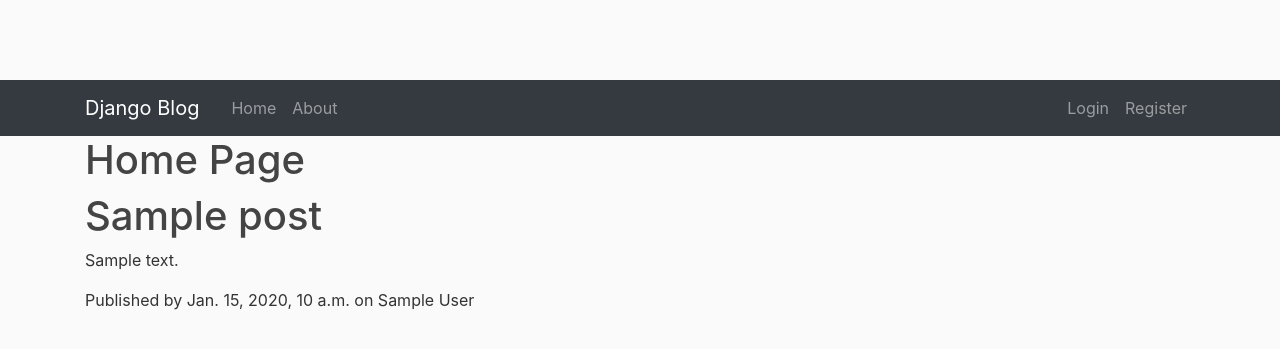
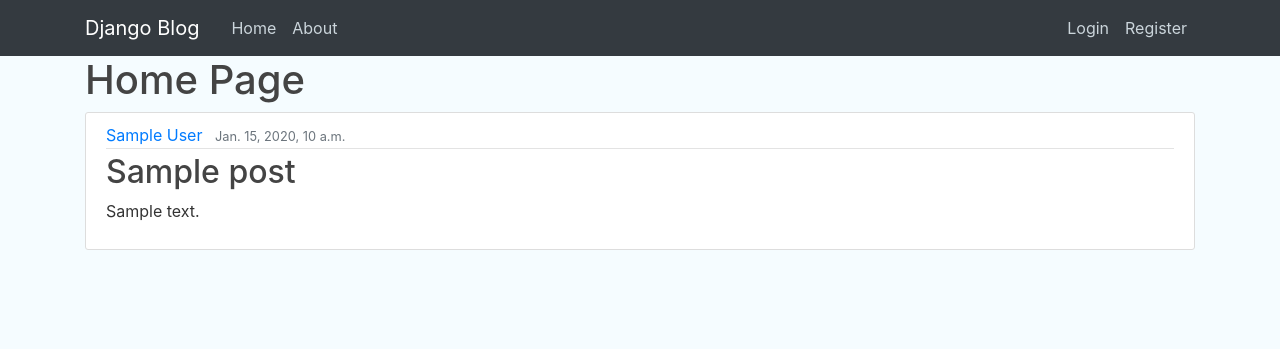
Before and after one commit to sevard/progmapp, a Django app: template blog/templates/blog/home.html in a window 1280 px wide. Shown: the top 349 px of the page. Run offline with Django 3.2, Linux system fonts and the light colour scheme; the template is opened without the code that fills it: most values are stand-ins (such as "Sample title", 1, 10 or a date in 2020).

Commit message:
Improved css in main.css. Improved base and home.html

```diff
--- a/blog/static/blog/main.css
+++ b/blog/static/blog/main.css
@@ -1,7 +1,6 @@
 body {
-  background: #fafafa;
+  background: #f5fcff;
   color: #333333;
-  margin-top: 5rem;
 }
 
 h1, h2, h3, h4, h5, h6 {
--- a/blog/templates/blog/base.html
+++ b/blog/templates/blog/base.html
@@ -8,25 +8,30 @@
 
     <!-- Bootstrap CSS -->
     <link rel="stylesheet" href="https://cdn.jsdelivr.net/npm/bootstrap@4.5.3/dist/css/bootstrap.min.css" integrity="sha384-TX8t27EcRE3e/ihU7zmQxVncDAy5uIKz4rEkgIXeMed4M0jlfIDPvg6uqKI2xXr2" crossorigin="anonymous">
+
+    <!-- Custom CSS -->
     <link rel="stylesheet" type="text/css" href="{% static 'blog/main.css' %}">
+
     {% if title %}
         <title>{{ title }}</title>
     {% else %}
         <title>Django Blog</title>
     {% endif %}
+
   </head>
   <body>
+    <header class="site-header">
       <nav class="navbar navbar-expand-md navbar-dark bg-dark">
           <div class="container">
-            <a class="navbar-brand mr-4" href="/">Django Blog</a>
+              <a class="navbar-brand mr-4" href="{% url 'blog-home' %}">Django Blog</a>
               <button aria-controls="navbarToggle" aria-expanded="false" aria-label="Toggle navigation" class="navbar-toggler"
                       data-target="#navbarToggle" data-toggle="collapse" type="button">
                   <span class="navbar-toggler-icon"></span>
               </button>
               <div class="collapse navbar-collapse" id="navbarToggle">
                   <div class="navbar-nav mr-auto">
-                    <a class="nav-item nav-link" href="/">Home</a>
-                    <a class="nav-item nav-link" href="/about">About</a>
+                      <a class="nav-item nav-link" href="{% url 'blog-home' %}">Home</a>
+                      <a class="nav-item nav-link" href="{% url 'blog-about' %}">About</a>
                   </div>
                    <!-- Navbar Right Side -->
                   <div class="navbar-nav">
@@ -36,6 +41,7 @@
               </div>
           </div>
       </nav>
+    </header>
     <div class="container">
         {% block content %} {% endblock %}
     </div>
--- a/blog/templates/blog/home.html
+++ b/blog/templates/blog/home.html
@@ -3,8 +3,15 @@
 
 	<h1>Home Page</h1>
 	{% for post in posts %}
-		<h1>{{ post.title }}</h1>
-		<p>{{ post.content }}</p>
-		<p>Published by {{ post.date_published }} on {{ post.author }}</p>
+		<article class="media content-section">
+		  <div class="media-body">
+		    <div class="article-metadata">
+		      <a class="mr-2" href="#">{{ post.author }}</a>
+		      <small class="text-muted">{{ post.date_posted }}</small>
+		    </div>
+		    <h2><a class="article-title" href="#">{{ post.title }}</a></h2>
+		    <p class="article-content">{{ post.content }}</p>
+		  </div>
+		</article>
 	{% endfor %}
 {% endblock content %}
```
Lines whose indentation alone changed are shown as unchanged.
